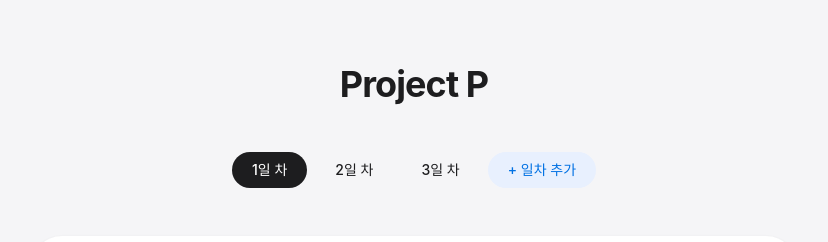
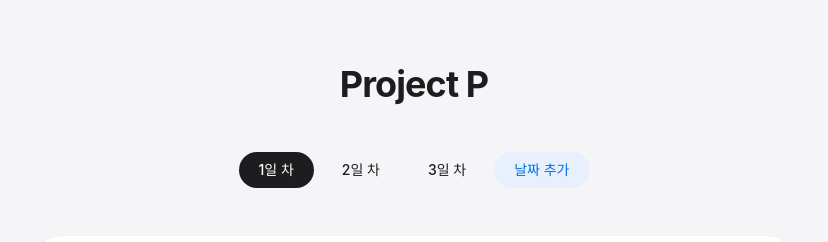
Before and after one commit to MoRinGnA/TripSync, a React (Vite) app: page / in a window 1280 px wide. Shown: the top 242 px of the page, without its empty margins (226-1054 px from the left). Built offline with nearby package versions, Linux system fonts and the light colour scheme.

Commit message:
[3.Write] 프로젝트 v_02 텍스트 수정

```diff
--- a/src/App.jsx
+++ b/src/App.jsx
@@ -132,7 +132,7 @@ function App() {
             </button>
           ))}
           <button onClick={handleAddDay} className="btn-add-day">
-            + 일차 추가
+            날짜 추가
           </button>
         </div>
 
@@ -245,6 +245,12 @@ function App() {
 
                     <div className="action-group">
                       <button
+                        onClick={() => handleEditStart(item)}
+                        className="btn-text-blue"
+                      >
+                        수정
+                      </button>
+                      <button
                         onClick={() => handleDelete(item.id)}
                         className="btn-text-red"
                       >
```
